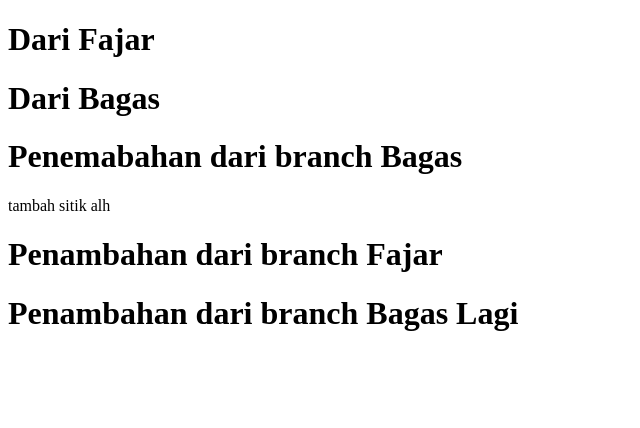
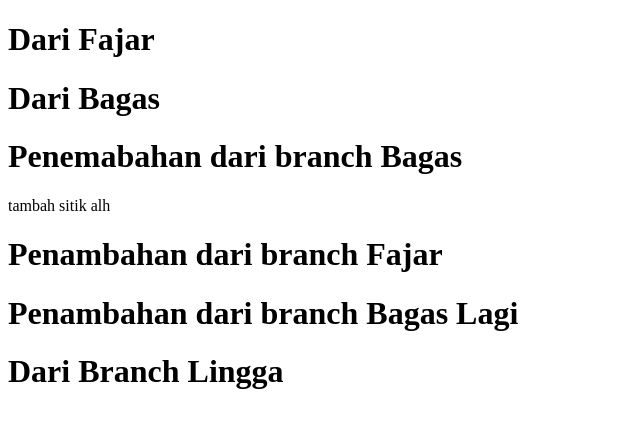
Before and after one commit to cholid15/cobagithub, a plain HTML site: page index.html in a window 1280 px wide. Shown: the whole page, without its empty margins (0-640 px from the left). Drawn offline with Linux system fonts and the light colour scheme.

Commit message:
Nambah dari branch lingga

```diff
--- a/index.html
+++ b/index.html
@@ -21,5 +21,8 @@
 
     <!-- Penambahan dari Branch Bagas Lagi-->
     <h1>Penambahan dari branch Bagas Lagi</h1>
+
+    <!-- Penambahan dari Branch Lingga -->
+    <h1>Dari Branch Lingga</h1>
   </body>
 </html>
```
